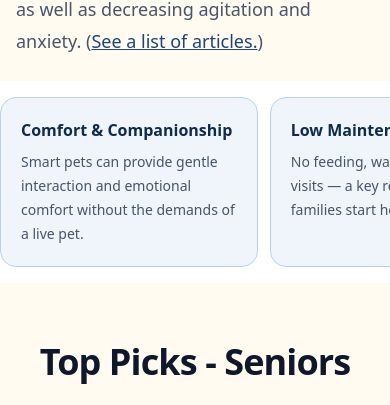
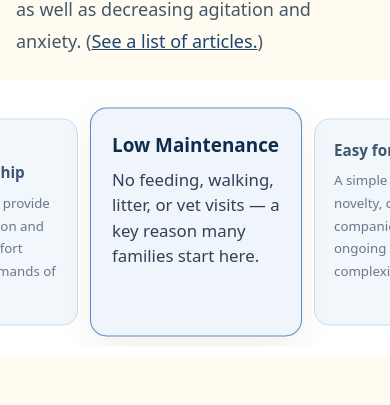
Before and after one commit to timsthomasson-cpu/Interactive-Pet-Marketplace, a Next.js app: page /best-for-seniors in a window 390 px wide. Shown: the part 583-988 px from the top of the page. Built offline with nearby package versions, Linux system fonts and the light colour scheme.

Commit message:
Warm golden redesign, product images, layout cleanup

```diff
--- a/components/sections.tsx
+++ b/components/sections.tsx
@@ -77,40 +77,7 @@ export function FeaturedProducts({ filter }: { filter?: "Interactive" | "AI & Ro
   return <section className="section-pad pt-10 sm:pt-12"><div className="container-shell"><div className="grid grid-cols-2 gap-3 sm:gap-6 lg:grid-cols-2 xl:grid-cols-4">{filtered.map((product)=><ProductCard key={product.slug} product={product} />)}</div></div></section>;
 }
 export { CompareTable } from "./compare-table";
-export function TrustBoxesRow() {
-  const items = [
-    ["Comfort & Companionship", "Smart pets can provide gentle interaction and emotional comfort without the demands of a live pet."],
-    ["Low Maintenance", "No feeding, walking, litter, or vet visits — a key reason many families start here."],
-    ["Easy for Families", "A simple way to add novelty, comfort, or companionship without ongoing care complexity."],
-    ["Great Gift Option", "A thoughtful present for parents, grandparents, kids, and pet lovers who want something memorable."]
-  ];
-  return (
-    <section className="pt-4 pb-2 sm:pt-6 sm:pb-3 lg:pt-8 lg:pb-4 bg-white">
-      {/* MOBILE: horizontal scroller */}
-      <div className="md:hidden">
-        <div className="no-scrollbar flex gap-3 overflow-x-auto snap-x snap-mandatory px-4 pb-2">
-          {items.map(([title, text]) => (
-            <div key={title} className="snap-start shrink-0 w-[72%] rounded-2xl border border-trust-200 bg-trust-50 p-5">
-              <h4 className="text-base font-semibold text-trust-900">{title}</h4>
-              <p className="mt-2 text-sm leading-6 text-slate-600">{text}</p>
-            </div>
-          ))}
-        </div>
-      </div>
-      {/* DESKTOP: original grid */}
-      <div className="hidden md:block container-shell">
-        <div className="grid gap-4 md:grid-cols-2 lg:grid-cols-4">
-          {items.map(([title, text]) => (
-            <div key={title} className="rounded-3xl border border-trust-200 bg-trust-50 p-6">
-              <h4 className="text-lg font-semibold text-trust-900">{title}</h4>
-              <p className="mt-3 text-sm leading-7 text-slate-600">{text}</p>
-            </div>
-          ))}
-        </div>
-      </div>
-    </section>
-  );
-}
+export { TrustBoxesRow } from "./trust-boxes-row";
 
 export function TrustBlocks() {
   const items = [
--- /dev/null
+++ b/components/trust-boxes-row.tsx
@@ -0,0 +1,141 @@
+"use client";
+import { useState, useEffect, useRef } from "react";
+
+const ROTATION_MS = 4000;
+
+const items: [string, string][] = [
+  ["Comfort & Companionship", "Smart pets can provide gentle interaction and emotional comfort without the demands of a live pet."],
+  ["Low Maintenance", "No feeding, walking, litter, or vet visits — a key reason many families start here."],
+  ["Easy for Families", "A simple way to add novelty, comfort, or companionship without ongoing care complexity."],
+  ["Great Gift Option", "A thoughtful present for parents, grandparents, kids, and pet lovers who want something memorable."]
+];
+
+export function TrustBoxesRow() {
+  const [index, setIndex] = useState(0);
+  const [paused, setPaused] = useState(false);
+  const [reducedMotion, setReducedMotion] = useState(false);
+  const intervalRef = useRef<NodeJS.Timeout | null>(null);
+  const scrollRef = useRef<HTMLDivElement>(null);
+  const userScrollingRef = useRef(false);
+  const userScrollTimeoutRef = useRef<NodeJS.Timeout | null>(null);
+
+  // Honor prefers-reduced-motion
+  useEffect(() => {
+    if (typeof window === "undefined") return;
+    const mq = window.matchMedia("(prefers-reduced-motion: reduce)");
+    setReducedMotion(mq.matches);
+    const handler = (e: MediaQueryListEvent) => setReducedMotion(e.matches);
+    mq.addEventListener("change", handler);
+    return () => mq.removeEventListener("change", handler);
+  }, []);
+
+  // Auto-advance
+  useEffect(() => {
+    if (paused || reducedMotion) return;
+    intervalRef.current = setInterval(() => {
+      setIndex((i) => (i + 1) % items.length);
+    }, ROTATION_MS);
+    return () => {
+      if (intervalRef.current) clearInterval(intervalRef.current);
+    };
+  }, [paused, reducedMotion]);
+
+  // Sync scroll position to index when it changes from auto-advance
+  useEffect(() => {
+    if (!scrollRef.current) return;
+    if (userScrollingRef.current) return;
+    const slide = scrollRef.current.children[index] as HTMLElement | undefined;
+    if (slide) {
+      scrollRef.current.scrollTo({ left: slide.offsetLeft - scrollRef.current.offsetLeft, behavior: "smooth" });
+    }
+  }, [index]);
+
+  // Track user manual scroll, derive active index from scroll position
+  function handleScroll() {
+    if (!scrollRef.current) return;
+    userScrollingRef.current = true;
+    if (userScrollTimeoutRef.current) clearTimeout(userScrollTimeoutRef.current);
+    userScrollTimeoutRef.current = setTimeout(() => {
+      userScrollingRef.current = false;
+      if (!scrollRef.current) return;
+      // Find which child is most centered in the viewport
+      const containerCenter = scrollRef.current.scrollLeft + scrollRef.current.clientWidth / 2;
+      let nearestIdx = 0;
+      let nearestDist = Infinity;
+      Array.from(scrollRef.current.children).forEach((child, i) => {
+        const el = child as HTMLElement;
+        const cardCenter = el.offsetLeft - scrollRef.current!.offsetLeft + el.offsetWidth / 2;
+        const dist = Math.abs(cardCenter - containerCenter);
+        if (dist < nearestDist) {
+          nearestDist = dist;
+          nearestIdx = i;
+        }
+      });
+      if (nearestIdx !== index) setIndex(nearestIdx);
+    }, 150);
+  }
+
+  return (
+    <section className="pt-4 pb-2 sm:pt-6 sm:pb-3 lg:pt-8 lg:pb-4 bg-white">
+      {/* MOBILE: auto-scrolling row with centered "zoom" card */}
+      <div className="md:hidden">
+        <div
+          ref={scrollRef}
+          onScroll={handleScroll}
+          onTouchStart={() => setPaused(true)}
+          onTouchEnd={() => {
+            // Resume auto-advance after a short delay so the user can read
+            setTimeout(() => setPaused(false), 3000);
+          }}
+          className="no-scrollbar flex gap-3 overflow-x-auto snap-x snap-mandatory px-[14%] py-4"
+          aria-label="Why people choose smart pets"
+        >
+          {items.map(([title, text], i) => {
+            const active = i === index;
+            return (
+              <div
+                key={title}
+                className={`snap-center shrink-0 w-[72%] rounded-2xl border bg-trust-50 p-5 transition-all duration-300 ease-out ${
+                  active
+                    ? "border-trust-400 scale-[1.05] shadow-soft z-10"
+                    : "border-trust-200 scale-95 opacity-80"
+                }`}
+                aria-current={active ? "true" : undefined}
+              >
+                <h4
+                  className={`transition-all duration-300 ${
+                    active
+                      ? "text-lg font-bold text-trust-900"
+                      : "text-base font-semibold text-trust-900"
+                  }`}
+                >
+                  {title}
+                </h4>
+                <p
+                  className={`mt-2 leading-6 transition-all duration-300 ${
+                    active
+                      ? "text-base font-medium text-slate-700"
+                      : "text-sm font-normal text-slate-600"
+                  }`}
+                >
+                  {text}
+                </p>
+              </div>
+            );
+          })}
+        </div>
+      </div>
+      {/* DESKTOP: original grid */}
+      <div className="hidden md:block container-shell">
+        <div className="grid gap-4 md:grid-cols-2 lg:grid-cols-4">
+          {items.map(([title, text]) => (
+            <div key={title} className="rounded-3xl border border-trust-200 bg-trust-50 p-6">
+              <h4 className="text-lg font-semibold text-trust-900">{title}</h4>
+              <p className="mt-3 text-sm leading-7 text-slate-600">{text}</p>
+            </div>
+          ))}
+        </div>
+      </div>
+    </section>
+  );
+}
```
Also changed, not shown: 1 other file (tests, documents, lock files or other folders).
